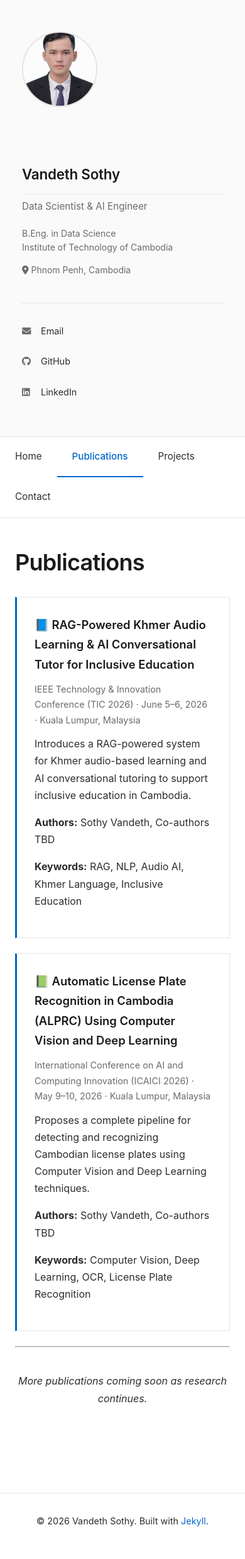
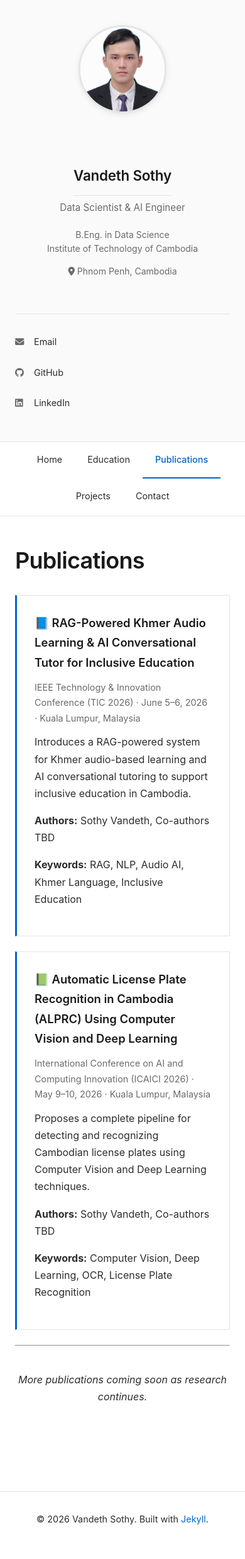
Before and after one commit to sothy8/sothy8.github.io, a Jekyll site: the page built from publications.md, in a window 390 px wide. Shown: the whole page at 63% size. Built offline with Jekyll 4.4.1, drawn with Linux system fonts in a browser that asks for light colours.

Commit message:
Add Education page and update navigation links

```diff
--- a/_layouts/default.html
+++ b/_layouts/default.html
@@ -32,6 +32,7 @@
       <!-- Navigation -->
       <nav class="nav">
         <a href="{{ '/' | relative_url }}" class="{% if page.url == '/' %}active{% endif %}">Home</a>
+        <a href="{{ '/education/' | relative_url }}" class="{% if page.url contains 'education' %}active{% endif %}">Education</a>
         <a href="{{ '/publications/' | relative_url }}" class="{% if page.url contains 'publications' %}active{% endif %}">Publications</a>
         <a href="{{ '/projects/' | relative_url }}" class="{% if page.url contains 'projects' %}active{% endif %}">Projects</a>
         <a href="{{ '/contact/' | relative_url }}" class="{% if page.url contains 'contact' %}active{% endif %}">Contact</a>
--- a/assets/css/style.css
+++ b/assets/css/style.css
@@ -43,17 +43,23 @@
 }
 
 .profile {
-  text-align: left;
+  text-align: center;
   margin-bottom: 40px;
+  display: flex;
+  flex-direction: column;
+  align-items: center;
 }
 
 .profile-img {
-  width: 120px;
-  height: 120px;
+  width: 140px;
+  height: 140px;
   border-radius: 50%;
   object-fit: cover;
-  border: 2px solid var(--border-color);
+  object-position: center 20%;
+  border: 3px solid var(--border-color);
   margin-bottom: 24px;
+  display: block;
+  box-shadow: 0 2px 8px rgba(0, 0, 0, 0.08);
 }
 
 .profile h2 {
@@ -61,6 +67,7 @@
   margin-bottom: 8px;
   font-weight: 600;
   color: var(--primary-color);
+  text-align: center;
 }
 
 .profile .title {
@@ -69,6 +76,7 @@
   margin-bottom: 20px;
   font-weight: 400;
   line-height: 1.5;
+  text-align: center;
 }
 
 .profile .affiliation {
@@ -76,11 +84,13 @@
   line-height: 1.6;
   color: var(--light-text);
   margin-bottom: 12px;
+  text-align: center;
 }
 
 .profile .location {
   font-size: 0.875rem;
   color: var(--light-text);
+  text-align: center;
 }
 
 .contact {
@@ -420,6 +430,14 @@
     height: auto;
     border-right: none;
     border-bottom: 1px solid var(--border-color);
+    padding: 40px 24px;
+  }
+
+  .profile {
+    display: flex;
+    flex-direction: column;
+    align-items: center;
+    text-align: center;
   }
 
   .content {
@@ -428,10 +446,12 @@
 
   .nav {
     flex-wrap: wrap;
+    justify-content: center;
   }
 
   .nav a {
-    padding: 18px 24px;
+    padding: 16px 20px;
+    font-size: 0.9rem;
   }
 
   .main-content {
@@ -448,6 +468,26 @@
 
   .footer {
     padding: 32px 24px;
+  }
+
+  .education-header {
+    flex-direction: column;
+    align-items: flex-start;
+  }
+
+  .skills-grid {
+    grid-template-columns: 1fr;
+    gap: 20px;
+  }
+
+  .achievement-item {
+    flex-direction: column;
+    gap: 12px;
+  }
+
+  .achievement-item i {
+    width: 100%;
+    text-align: left;
   }
 }
 
@@ -479,3 +519,133 @@
   margin-bottom: 12px;
   font-size: 1.05rem;
 }
+
+/* Education Page Styles */
+.education-item {
+  background: white;
+  border: 1px solid var(--border-color);
+  border-left: 3px solid var(--accent-color);
+  padding: 28px;
+  margin-bottom: 28px;
+  border-radius: 0;
+}
+
+.education-header {
+  display: flex;
+  justify-content: space-between;
+  align-items: flex-start;
+  margin-bottom: 12px;
+  flex-wrap: wrap;
+  gap: 12px;
+}
+
+.education-header h3 {
+  margin: 0;
+  color: var(--primary-color);
+  font-size: 1.25rem;
+  font-weight: 600;
+}
+
+.education-item .period {
+  color: var(--light-text);
+  font-size: 0.9rem;
+  font-weight: 500;
+  white-space: nowrap;
+}
+
+.education-item .institution {
+  font-size: 1rem;
+  color: var(--accent-color);
+  margin-bottom: 8px;
+  font-weight: 500;
+}
+
+.education-item .description {
+  color: var(--light-text);
+  font-size: 0.95rem;
+  margin-bottom: 16px;
+}
+
+.education-details {
+  margin-top: 16px;
+  padding-top: 16px;
+  border-top: 1px solid var(--border-color);
+}
+
+.education-details p {
+  font-size: 0.95rem;
+  line-height: 1.7;
+  margin-bottom: 12px;
+}
+
+.education-details strong {
+  color: var(--primary-color);
+  font-weight: 600;
+}
+
+/* Achievement List */
+.achievement-list {
+  display: flex;
+  flex-direction: column;
+  gap: 24px;
+  margin: 32px 0;
+}
+
+.achievement-item {
+  display: flex;
+  gap: 20px;
+  align-items: flex-start;
+  padding: 20px;
+  border: 1px solid var(--border-color);
+  border-radius: 0;
+  transition: border-color 0.2s ease;
+}
+
+.achievement-item:hover {
+  border-color: var(--accent-color);
+}
+
+.achievement-item i {
+  font-size: 1.5rem;
+  color: var(--accent-color);
+  width: 30px;
+  text-align: center;
+  margin-top: 4px;
+}
+
+.achievement-item h4 {
+  margin: 0 0 8px 0;
+  font-size: 1.05rem;
+  font-weight: 600;
+  color: var(--primary-color);
+}
+
+.achievement-item p {
+  margin: 0;
+  font-size: 0.95rem;
+  color: var(--text-color);
+  line-height: 1.6;
+}
+
+/* Skills Grid */
+.skills-grid {
+  display: grid;
+  grid-template-columns: repeat(auto-fit, minmax(280px, 1fr));
+  gap: 28px;
+  margin: 32px 0;
+}
+
+.skill-category {
+  padding: 24px;
+  border: 1px solid var(--border-color);
+  border-radius: 0;
+}
+
+.skill-category h4 {
+  margin: 0 0 16px 0;
+  font-size: 1.05rem;
+  font-weight: 600;
+  color: var(--primary-color);
+  padding-bottom: 12px;
+  border-bottom: 1px solid var(--border-color);
+}
```
Also changed, not shown: contact.md (+1 -0 lines), education.md (added, +109 -0 lines), projects.md (+1 -0 lines), publications.md (+1 -0 lines).
